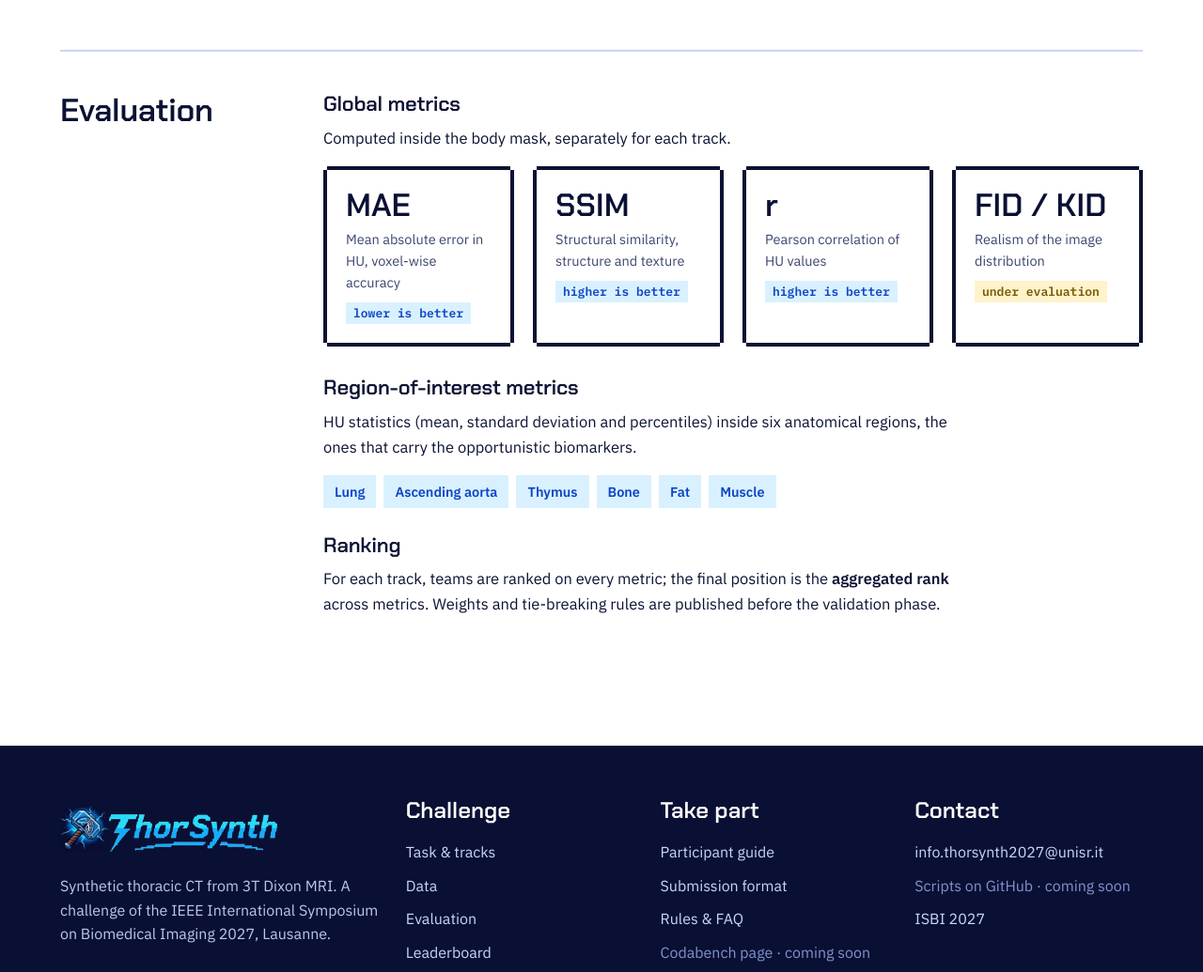
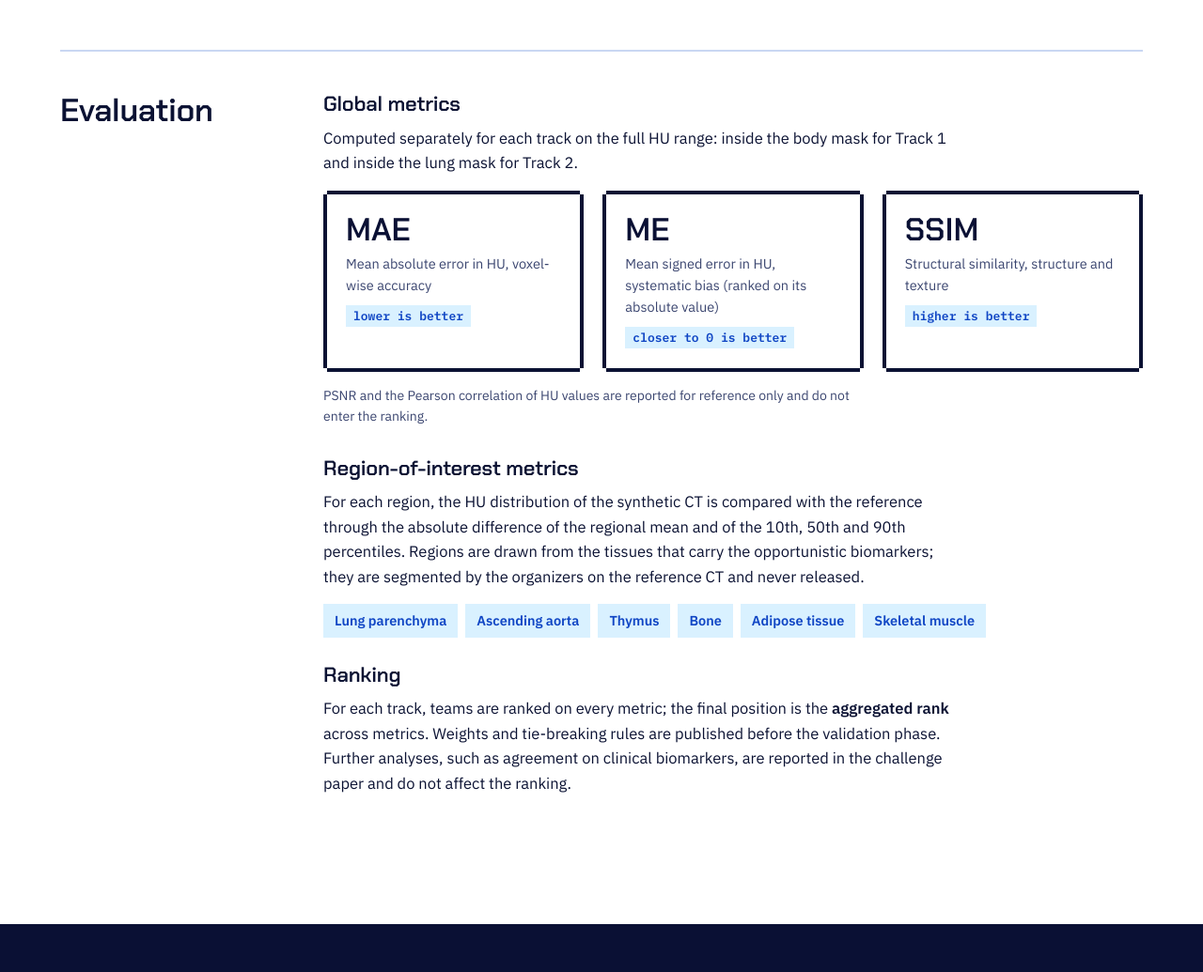
Before and after one commit to marcizzzsr/thorsynth27-website, a plain HTML site: page challenge.html in a window 1280 px wide. Shown: the part 2520-3555 px from the top of the page at 94% size. Drawn offline with Linux system fonts and the light colour scheme.

Commit message:
Sync evaluation and leaderboard with the content document (24 Nov)
- Global metrics: MAE, ME (ranked on |ME|) and SSIM; computed on the full HU
  range inside the body mask (Track 1) or the lung mask (Track 2).
  Pearson r and FID/KID removed; PSNR and Pearson reported for reference only.
- ROI metrics: absolute difference of regional mean and 10th/50th/90th
  percentiles; regions segmented by the organizers and never released.
- Ranking: note that clinical-biomarker analyses do not affect the ranking.
- Leaderboard columns: MAE, |ME|, SSIM (example rows updated).

Co-Authored-By: Claude Opus 5.5 <noreply@anthropic.com>
Claude-Session: https://claude.ai/code/session_01K3Vb3NBvG6yutTimemoR7D

```diff
--- a/assets/site.js
+++ b/assets/site.js
@@ -150,8 +150,8 @@
   if (lb) {
     // Example rows to show the layout only. Replace with an export of the Codabench leaderboard.
     const rows = {
-      "br40-val": [["Example team A", 1.4, 58.2, .861, .942], ["Example team B", 2.2, 61.7, .853, .937], ["Baseline (organizers)", 2.8, 66.9, .842, .929], ["Example team C", 3.6, 70.4, .829, .921]],
-      "bl60-val": [["Example team B", 1.6, 88.5, .781, .918], ["Example team A", 1.8, 90.1, .776, .921], ["Baseline (organizers)", 2.6, 97.3, .762, .907], ["Example team D", 4.0, 109.8, .731, .889]],
+      "br40-val": [["Example team A", 1.3, 58.2, 3.1, .861], ["Example team B", 2.0, 61.7, 4.4, .853], ["Baseline (organizers)", 3.0, 66.9, 6.8, .842], ["Example team C", 3.7, 70.4, 7.9, .829]],
+      "bl60-val": [["Example team B", 1.3, 88.5, 5.2, .781], ["Example team A", 1.7, 90.1, 6.0, .776], ["Baseline (organizers)", 3.0, 97.3, 9.4, .762], ["Example team D", 4.0, 109.8, 12.6, .731]],
       "br40-test": [], "bl60-test": []
     };
     let tr = "br40", ph = "val";
@@ -159,7 +159,7 @@
       const r = rows[`${tr}-${ph}`];
       document.getElementById("lb-title").textContent = (tr === "br40" ? "Track 1 · Br40" : "Track 2 · Bl60") + " — " + (ph === "val" ? "Validation" : "Test");
       document.getElementById("lb-body").innerHTML = r.length
-        ? r.map((x, i) => `<tr${/Baseline/.test(x[0]) ? ' class="me"' : ""}><td data-l="Rank"><span class="rk rk${i + 1}">${i + 1}</span></td><td data-l="Team" class="team">${x[0].replace(" (organizers)", "")}${/Baseline/.test(x[0]) ? '<span class="pill">organizers</span>' : ""}</td><td class="n" data-l="Avg. rank">${x[1].toFixed(1)}</td><td class="n" data-l="MAE (HU) ↓">${x[2].toFixed(1)}</td><td class="n" data-l="SSIM ↑">${x[3].toFixed(3)}</td><td class="n" data-l="Pearson r ↑">${x[4].toFixed(3)}</td></tr>`).join("")
+        ? r.map((x, i) => `<tr${/Baseline/.test(x[0]) ? ' class="me"' : ""}><td data-l="Rank"><span class="rk rk${i + 1}">${i + 1}</span></td><td data-l="Team" class="team">${x[0].replace(" (organizers)", "")}${/Baseline/.test(x[0]) ? '<span class="pill">organizers</span>' : ""}</td><td class="n" data-l="Avg. rank">${x[1].toFixed(1)}</td><td class="n" data-l="MAE (HU) ↓">${x[2].toFixed(1)}</td><td class="n" data-l="|ME| (HU) ↓">${x[3].toFixed(1)}</td><td class="n" data-l="SSIM ↑">${x[4].toFixed(3)}</td></tr>`).join("")
         : `<tr class="empty"><td colspan="6">How test-phase results are published will be announced later. Final ranking: ${fmt((T.find(t => t.label === "Results") || {}).date || "2027-02-22")}.</td></tr>`;
     };
     lb.querySelectorAll("[data-tr]").forEach(b => b.addEventListener("click", () => { tr = b.dataset.tr; lb.querySelectorAll("[data-tr]").forEach(x => x.setAttribute("aria-pressed", x === b)); draw(); }));
--- a/challenge.html
+++ b/challenge.html
@@ -79,18 +79,18 @@
       <h2>Evaluation</h2>
       <div>
         <h3>Global metrics</h3>
-        <p>Computed inside the body mask, separately for each track.</p>
-        <div class="grid g4" style="gap:20px">
+        <p>Computed separately for each track on the full HU range: inside the body mask for Track 1 and inside the lung mask for Track 2.</p>
+        <div class="grid g3" style="gap:20px">
           <div class="px metric"><div class="abbr">MAE</div><p>Mean absolute error in HU, voxel-wise accuracy</p><span class="dir">lower is better</span></div>
+          <div class="px metric"><div class="abbr">ME</div><p>Mean signed error in HU, systematic bias (ranked on its absolute value)</p><span class="dir">closer to 0 is better</span></div>
           <div class="px metric"><div class="abbr">SSIM</div><p>Structural similarity, structure and texture</p><span class="dir">higher is better</span></div>
-          <div class="px metric"><div class="abbr">r</div><p>Pearson correlation of HU values</p><span class="dir">higher is better</span></div>
-          <div class="px metric"><div class="abbr">FID / KID</div><p>Realism of the image distribution</p><span class="dir tbd">under evaluation</span></div>
         </div>
+        <p class="small" style="margin-top:14px">PSNR and the Pearson correlation of HU values are reported for reference only and do not enter the ranking.</p>
         <h3 style="margin-top:32px">Region-of-interest metrics</h3>
-        <p>HU statistics (mean, standard deviation and percentiles) inside six anatomical regions, the ones that carry the opportunistic biomarkers.</p>
-        <ul class="chips"><li>Lung</li><li>Ascending aorta</li><li>Thymus</li><li>Bone</li><li>Fat</li><li>Muscle</li></ul>
+        <p>For each region, the HU distribution of the synthetic CT is compared with the reference through the absolute difference of the regional mean and of the 10th, 50th and 90th percentiles. Regions are drawn from the tissues that carry the opportunistic biomarkers; they are segmented by the organizers on the reference CT and never released.</p>
+        <ul class="chips"><li>Lung parenchyma</li><li>Ascending aorta</li><li>Thymus</li><li>Bone</li><li>Adipose tissue</li><li>Skeletal muscle</li></ul>
         <h3 style="margin-top:28px">Ranking</h3>
-        <p>For each track, teams are ranked on every metric; the final position is the <b>aggregated rank</b> across metrics. Weights and tie-breaking rules are published before the validation phase.</p>
+        <p>For each track, teams are ranked on every metric; the final position is the <b>aggregated rank</b> across metrics. Weights and tie-breaking rules are published before the validation phase. Further analyses, such as agreement on clinical biomarkers, are reported in the challenge paper and do not affect the ranking.</p>
       </div>
     </div>
   </div></section>
```
Also changed, not shown: leaderboard.html (+1 -1 lines).
